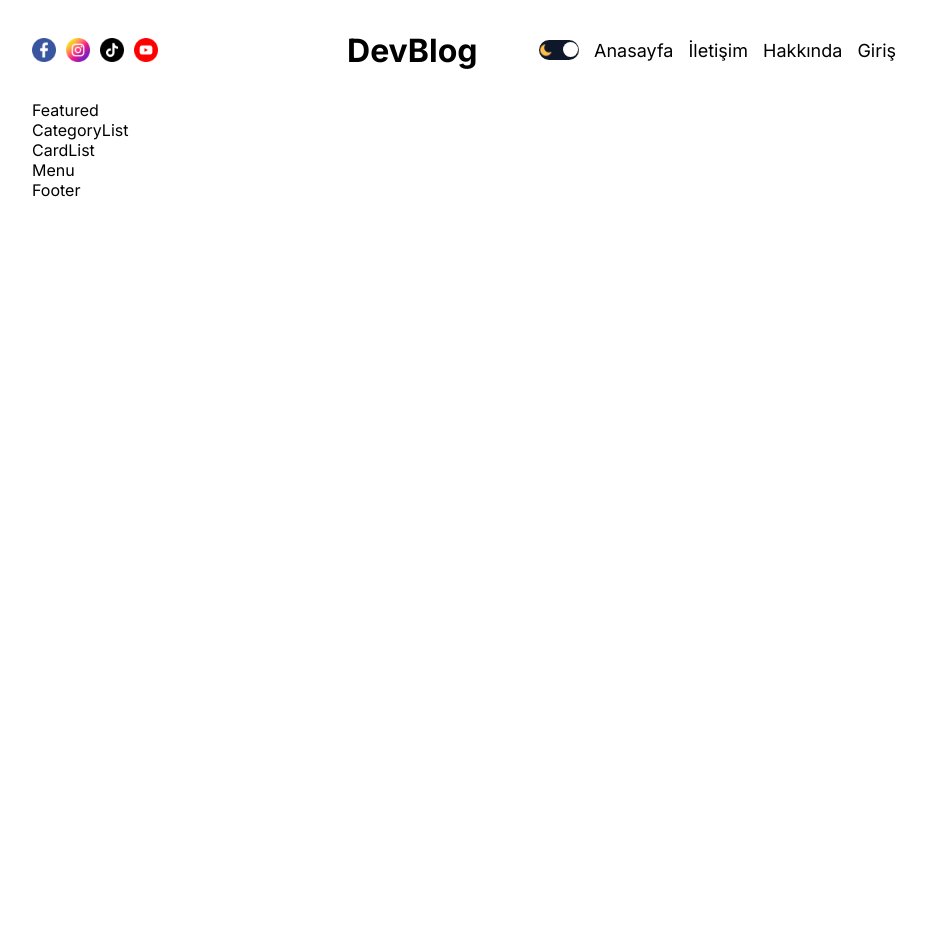
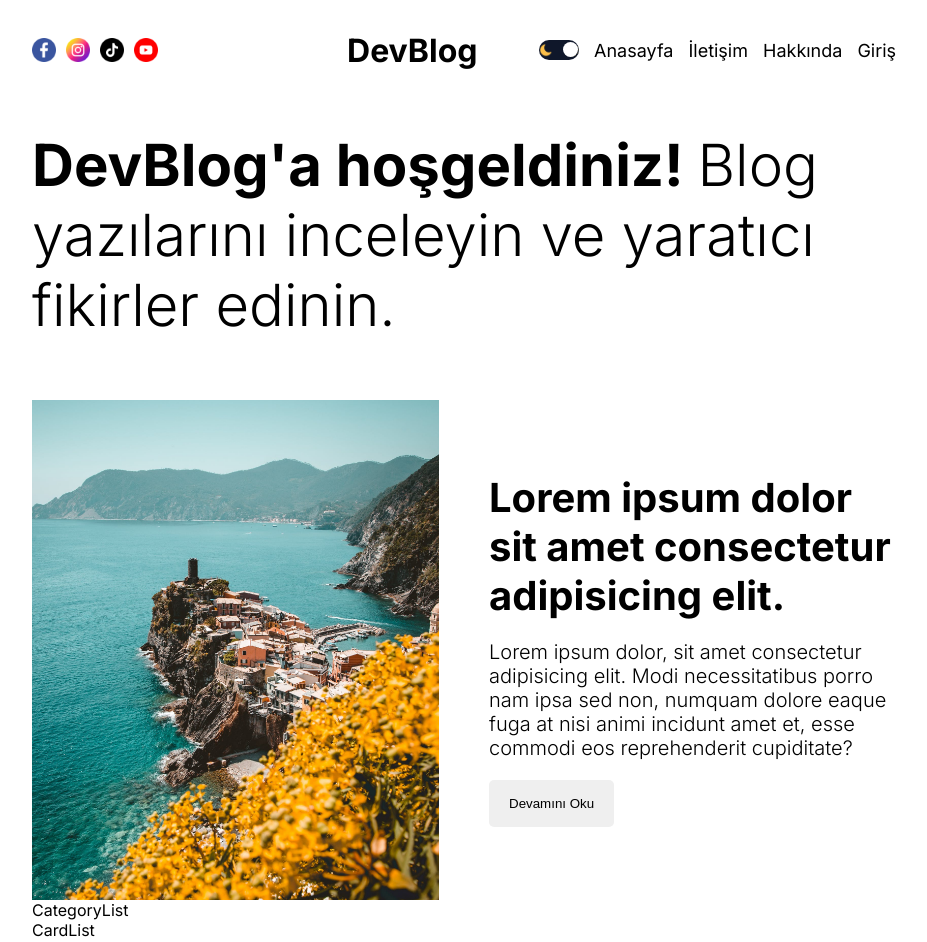
Before and after one commit to 10urkarasu/blog-app, a Next.js app: page / in a window 1280 px wide. Shown: the top 942 px of the page, without its empty margins (176-1103 px from the left). Before the commit the page ends 800 px from the top, so only its background shows below. Built offline with nearby package versions, Linux system fonts and the light colour scheme.

Commit message:
feaured added

```diff
--- a/src/app/globals.css
+++ b/src/app/globals.css
@@ -1,6 +1,6 @@
 /*:root seçicisi kök ögeyi temsil eder genellikle özel değişkenler burada tanımlanır.*/
 :root{
-    --bg:white;
+    --bg:rgb(255, 255, 255);
     --textColor:black;
     --softBg:#f0f0f0;
     --softTextColor:#62662;
--- a/src/components/featured/Featured.jsx
+++ b/src/components/featured/Featured.jsx
@@ -1,9 +1,28 @@
 import React from 'react'
 import styles from './featured.module.css'
+import Image from 'next/image'
 
 const Featured = () => {
   return (
-    <div>Featured</div>
+    <div className={styles.container}>
+      <h1 className={styles.title}>
+        <b>DevBlog'a hoşgeldiniz! </b>Blog yazılarını inceleyin ve yaratıcı fikirler edinin.
+      </h1>
+      <div className={styles.post}>
+        <div className={styles.imgContainer}>
+          <Image src="/p1.jpeg" fill className={styles.image}/>
+        </div>
+        <div className={styles.textContainer}>
+          <h1 className={styles.postTitle}>Lorem ipsum dolor sit amet consectetur adipisicing elit.</h1>
+          <p className={styles.postDesc}>Lorem ipsum dolor, sit amet consectetur adipisicing elit.
+            Modi necessitatibus porro nam ipsa sed non, numquam dolore
+            eaque fuga at nisi animi incidunt amet et, esse commodi eos
+            reprehenderit cupiditate?
+          </p>
+          <button className={styles.button}>Devamını Oku</button>
+        </div>
+      </div>
+    </div>
   )
 }
 
--- a/src/components/featured/featured.module.css
+++ b/src/components/featured/featured.module.css
@@ -0,0 +1,51 @@
+.container{
+    margin-top: 30px;
+
+}
+
+.title{
+    font-size: 58px;
+    font-weight: 300;
+}
+
+.post{
+    margin-top: 60px;
+    display: flex;
+    align-items: center;
+    gap: 50px;
+}
+
+.imgContainer{
+    flex: 1;
+    height: 500px;
+    position: relative;
+}
+
+.image{
+    object-fit: cover;
+}
+
+.textContainer{
+    flex: 1;
+    display: flex;
+    flex-direction: column;
+    gap: 20px;
+}
+
+.postTitle{
+    font-size: 40px;
+
+}
+
+.postDesc{
+    font-size: 20px;
+    font-weight: 300;
+    color: var(--softTextColor);
+}
+
+.button{
+    padding: 16px 20px;
+    border: none;
+    border-radius: 5px;
+    width: max-content;
+}
```
